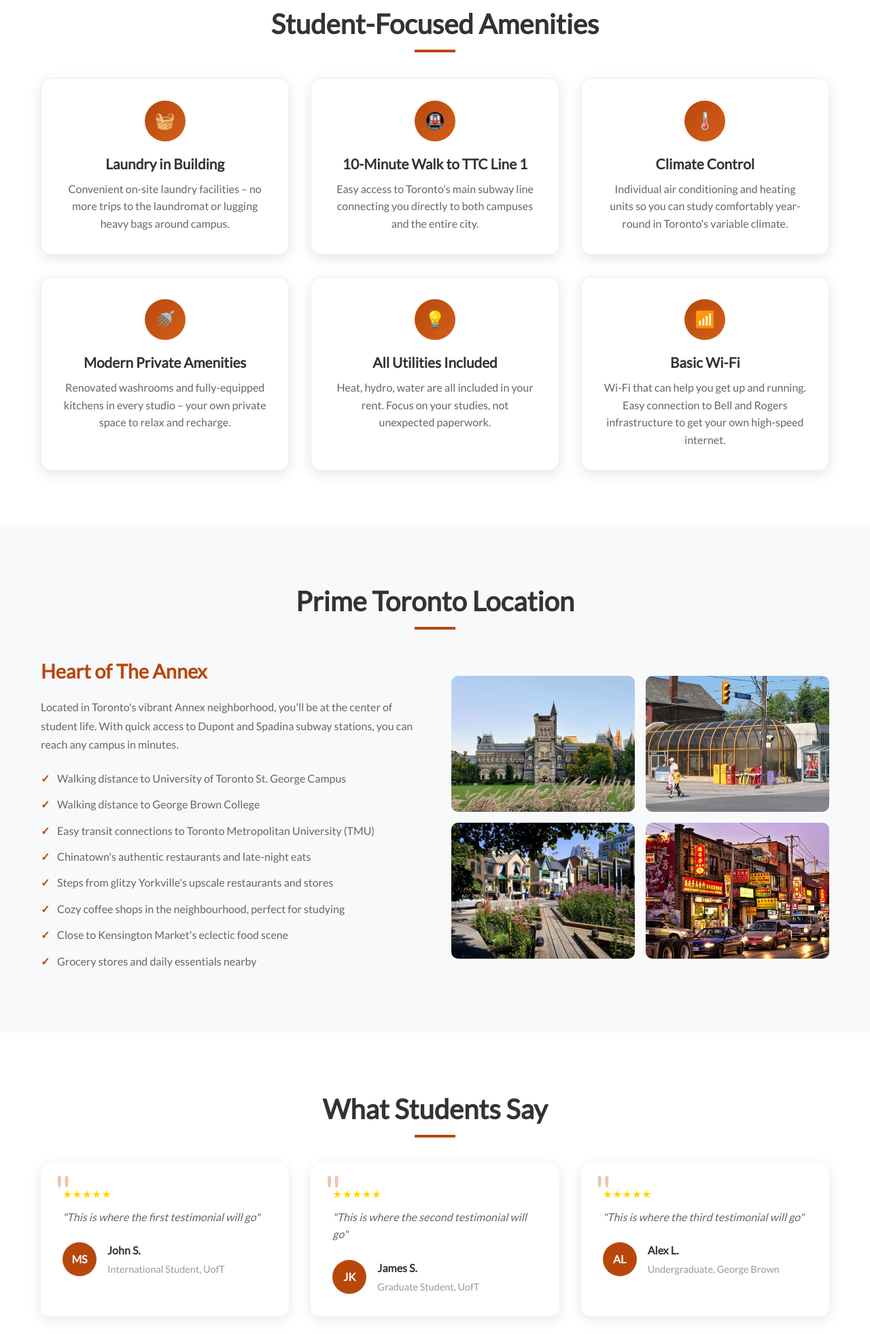
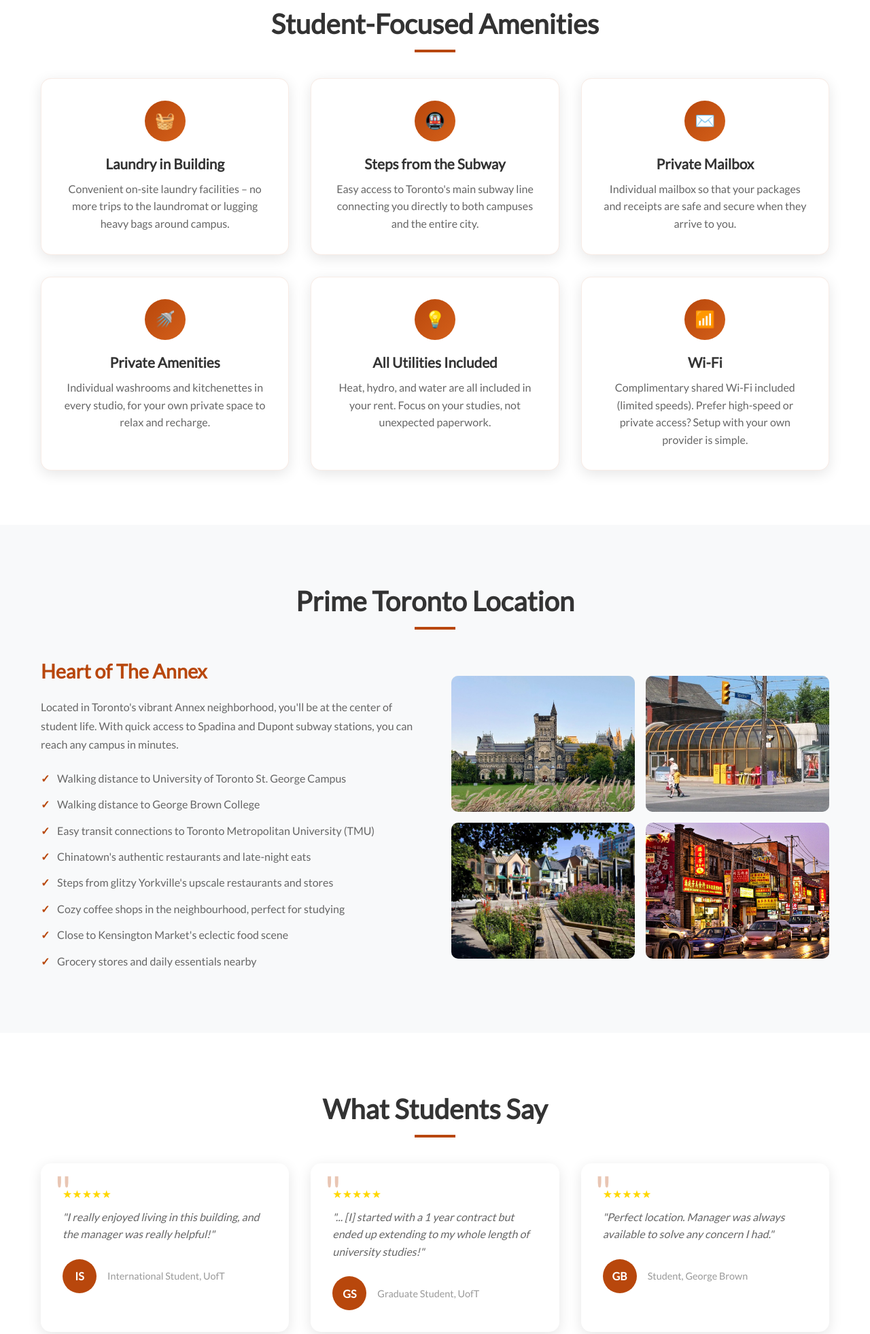
Before and after one commit to dolenzc/dolenzc.github.io, a plain HTML site: page index.html in a window 1280 px wide. Shown: the part 1407-3369 px from the top of the page at 68% size. Drawn offline with Linux system fonts and the light colour scheme.

Commit message:
adjusted copy

```diff
--- a/index.html
+++ b/index.html
@@ -636,32 +636,32 @@
 
                 <div class="amenity-card fade-in">
                     <div class="amenity-icon">🚇</div>
-                    <h3 class="amenity-title">10-Minute Walk to TTC Line 1</h3>
+                    <h3 class="amenity-title">Steps from the Subway</h3>
                     <p class="amenity-description">Easy access to Toronto's main subway line connecting you directly to both campuses and the entire city.</p>
                 </div>
 
                 <div class="amenity-card fade-in">
-                    <div class="amenity-icon">🌡️</div>
-                    <h3 class="amenity-title">Climate Control</h3>
-                    <p class="amenity-description">Individual air conditioning and heating units so you can study comfortably year-round in Toronto's variable climate.</p>
+                    <div class="amenity-icon">✉️</div>
+                    <h3 class="amenity-title">Private Mailbox</h3>
+                    <p class="amenity-description">Individual mailbox so that your packages and receipts are safe and secure when they arrive to you.</p>
                 </div>
 
                 <div class="amenity-card fade-in">
                     <div class="amenity-icon">🚿</div>
-                    <h3 class="amenity-title">Modern Private Amenities</h3>
-                    <p class="amenity-description">Renovated washrooms and fully-equipped kitchens in every studio – your own private space to relax and recharge.</p>
+                    <h3 class="amenity-title">Private Amenities</h3>
+                    <p class="amenity-description">Individual washrooms and kitchenettes in every studio, for your own private space to relax and recharge.</p>
                 </div>
 
                 <div class="amenity-card fade-in">
                     <div class="amenity-icon">💡</div>
                     <h3 class="amenity-title">All Utilities Included</h3>
-                    <p class="amenity-description">Heat, hydro, water are all included in your rent. Focus on your studies, not unexpected paperwork.</p>
+                    <p class="amenity-description">Heat, hydro, and water are all included in your rent. Focus on your studies, not unexpected paperwork.</p>
                 </div>
 
                 <div class="amenity-card fade-in">
                     <div class="amenity-icon">📶</div>
-                    <h3 class="amenity-title">Basic Wi-Fi</h3>
-                    <p class="amenity-description">Wi-Fi that can help you get up and running. Easy connection to Bell and Rogers infrastructure to get your own high-speed internet.</p>
+                    <h3 class="amenity-title">Wi-Fi</h3>
+                    <p class="amenity-description">Complimentary shared Wi-Fi included (limited speeds). Prefer high-speed or private access? Setup with your own provider is simple.</p>
                 </div>
             </div>
         </div>
@@ -675,7 +675,7 @@
                     <h3>Heart of The Annex</h3>
                     <p>
                         Located in Toronto's vibrant Annex neighborhood, you'll be at the center of student life.
-                        With quick access to Dupont and Spadina subway stations, you can reach any campus in minutes.
+                        With quick access to Spadina and Dupont subway stations, you can reach any campus in minutes.
                     </p>
                     <ul class="location-highlights">
                         <li>Walking distance to University of Toronto St. George Campus</li>
@@ -713,12 +713,11 @@
                 <div class="testimonial-card fade-in">
                     <div class="stars">★★★★★</div>
                     <p class="testimonial-text">
-                        "This is where the first testimonial will go"
+                        "I really enjoyed living in this building, and the manager was really helpful!"
                     </p>
                     <div class="testimonial-author">
-                        <div class="author-avatar">MS</div>
+                        <div class="author-avatar">IS</div>
                         <div class="author-info">
-                            <h4>John S.</h4>
                             <p>International Student, UofT</p>
                         </div>
                     </div>
@@ -727,12 +726,11 @@
                 <div class="testimonial-card fade-in">
                     <div class="stars">★★★★★</div>
                     <p class="testimonial-text">
-                        "This is where the second testimonial will go"
+                        "... [I] started with a 1 year contract but ended up extending to my whole length of university studies!"
                     </p>
                     <div class="testimonial-author">
-                        <div class="author-avatar">JK</div>
+                        <div class="author-avatar">GS</div>
                         <div class="author-info">
-                            <h4>James S.</h4>
                             <p>Graduate Student, UofT</p>
                         </div>
                     </div>
@@ -741,13 +739,12 @@
                 <div class="testimonial-card fade-in">
                     <div class="stars">★★★★★</div>
                     <p class="testimonial-text">
-                        "This is where the third testimonial will go"
+                        "Perfect location. Manager was always available to solve any concern I had."
                     </p>
                     <div class="testimonial-author">
-                        <div class="author-avatar">AL</div>
+                        <div class="author-avatar">GB</div>
                         <div class="author-info">
-                            <h4>Alex L.</h4>
-                            <p>Undergraduate, George Brown</p>
+                            <p>Student, George Brown</p>
                         </div>
                     </div>
                 </div>
```
